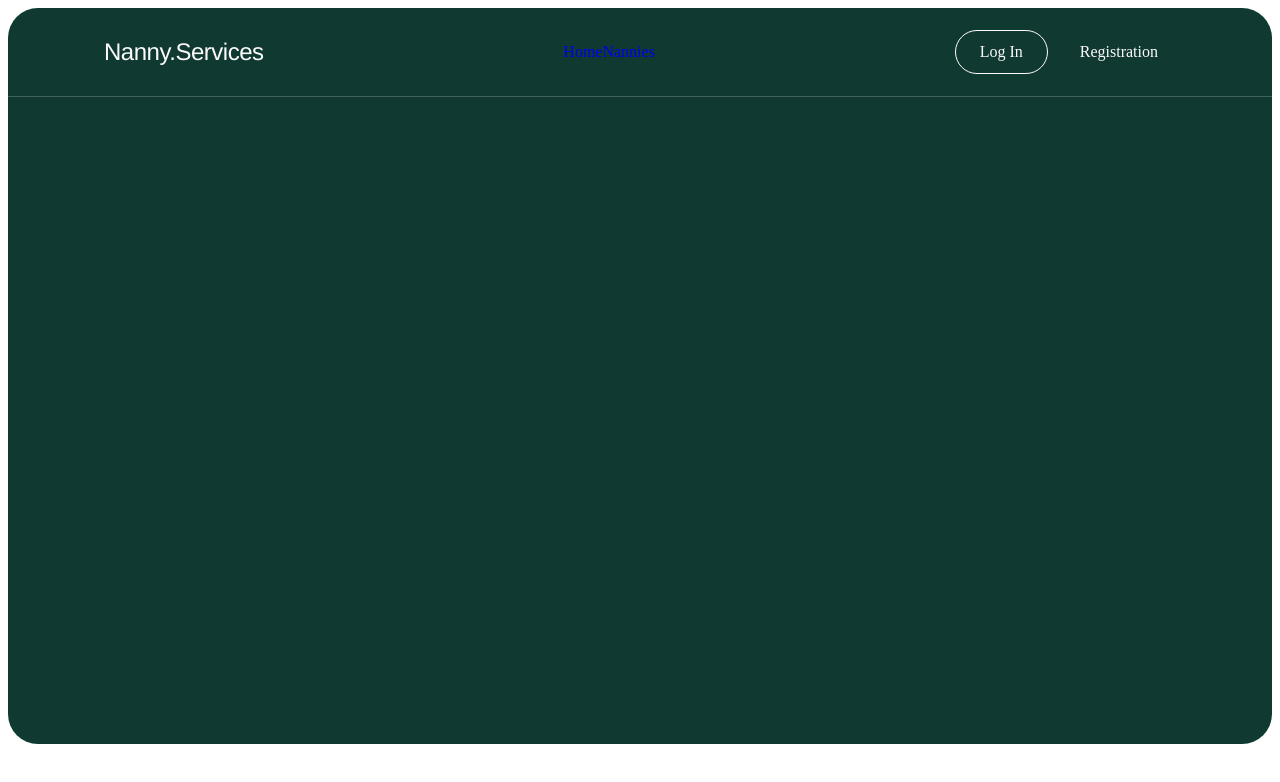
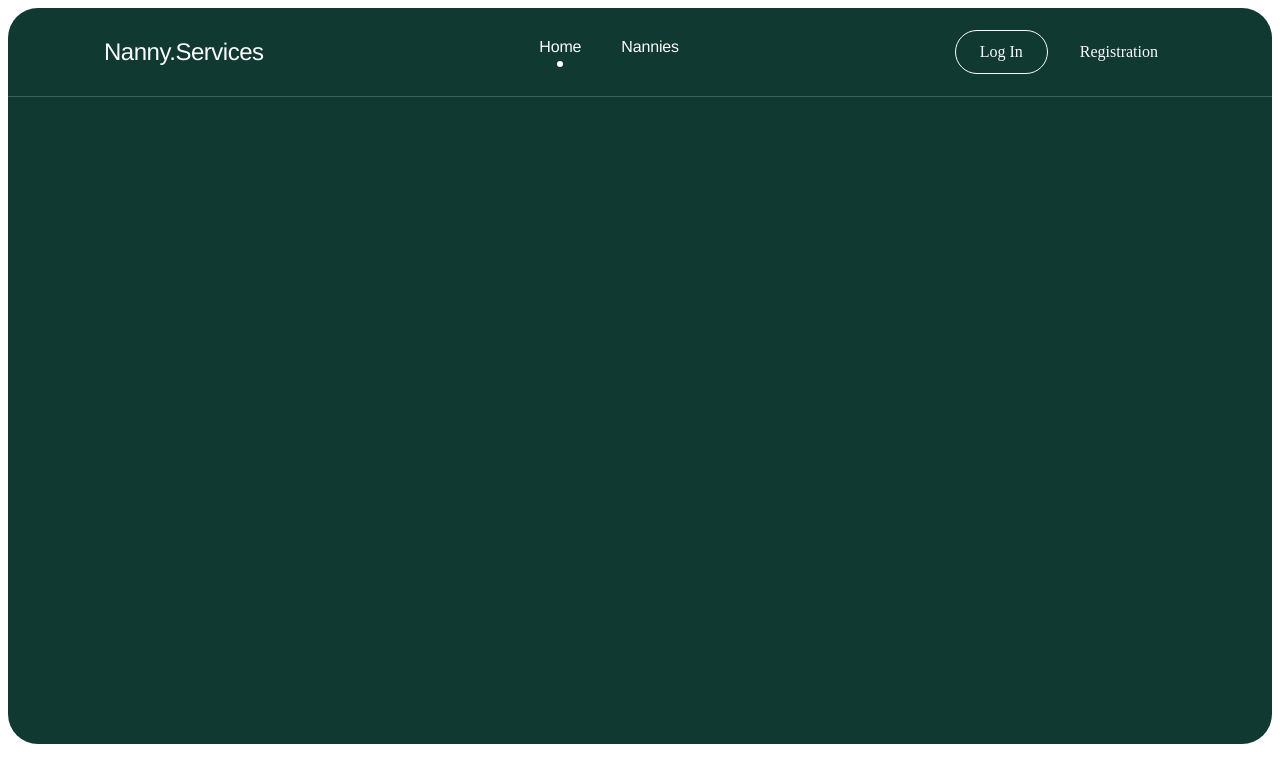
Before and after one commit to FinJex/Nanny-Services, a Next.js app: page / in a window 1280 px wide. Shown: the top 782 px of the page. Built offline with nearby package versions, Linux system fonts and the light colour scheme; no server answers.

Commit message:
complate header

```diff
--- a/components/Header/Header.module.css
+++ b/components/Header/Header.module.css
@@ -16,3 +16,34 @@ letter-spacing: -0.02em;
 color: #fbfbfb;
 padding-left: 96px;
 }
+
+.nav {
+  display: flex;
+  gap: 40px;
+  align-items: center;
+  justify-content: center;
+}
+
+.navigation {
+font-family: "Helvetica Neue", sans-serif;
+font-weight: 400;
+font-size: 16px;
+line-height: 1.25;
+letter-spacing: -0.01em;
+color: #fbfbfb;
+  position: relative;
+  padding-bottom: 10px;
+}
+
+
+.active::after {
+  content: "";
+  position: absolute;
+  left: 50%;
+  bottom: 0;
+  width: 6px;
+  height: 6px;
+  border-radius: 50%;
+  background: currentColor;
+  transform: translateX(-50%);
+}
--- a/components/Header/Header.tsx
+++ b/components/Header/Header.tsx
@@ -10,17 +10,27 @@ export default function Header() {
     const { user } = useAuth();
     const pathname = usePathname();
     const isHome = pathname === "/";
+const getLinkClass = (href: string) =>
+  `${css.navigation} ${pathname === href ? css.active : ""}`;
 return (
   <header className={`${css.header} ${isHome ? css.headerHome : css.headerGray}`}>
     <Link className={css.logo} href="/">
       Nanny.Services
     </Link>
-    <nav>
-      <Link href="/">Home</Link>
-      <Link href="/nannies">Nannies</Link>
-      {user && <Link href="/favorites">Favorites</Link>}
+    <nav className={css.nav}>
+      <Link href="/" className={getLinkClass("/")}>
+        Home
+      </Link>
+      <Link href="/nannies" className={getLinkClass("/nannies")}>
+        Nannies
+      </Link>
+      {user && (
+        <Link href="/favorites" className={getLinkClass("/favorites")}>
+          Favorites
+        </Link>
+      )}
     </nav>
-    <AuthNavigation/>
+    <AuthNavigation />
   </header>
 );
 }
```
Lines whose indentation alone changed are shown as unchanged.
